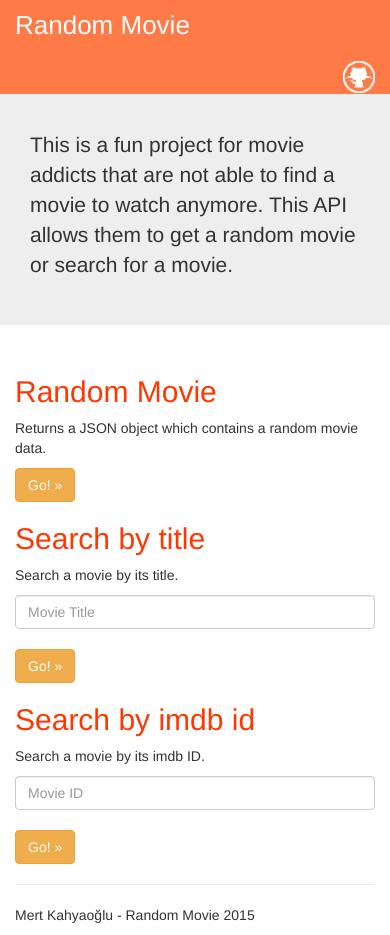
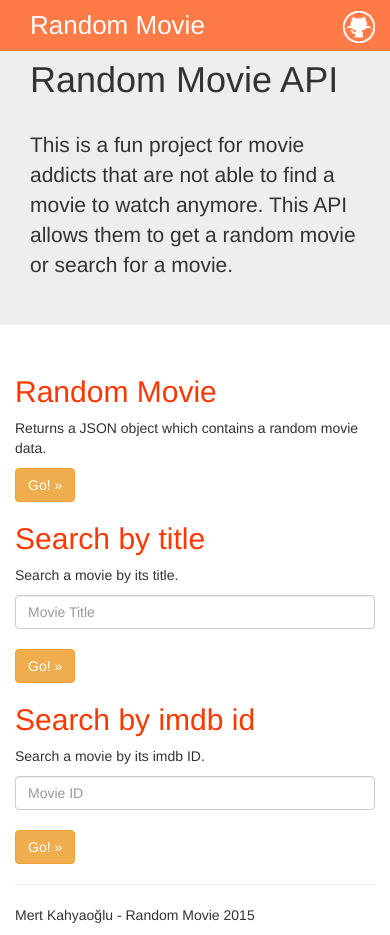
Before and after one commit to mertkahyaoglu/random-movie-server, a website: page public/index.html in a window 390 px wide. Drawn offline with nearby package versions, Linux system fonts and the light colour scheme.

Commit message:
mobile fix

```diff
--- a/public/index.html
+++ b/public/index.html
@@ -19,17 +19,8 @@
   <body>
     <nav class="navbar navbar-fixed-top">
       <div class="container">
-        <div class="navbar-header">
-          <button type="button" class="navbar-toggle collapsed" data-toggle="collapse" data-target="#navbar" aria-expanded="false" aria-controls="navbar">
-            <span class="sr-only">Toggle navigation</span>
-            <span class="icon-bar"></span>
-            <span class="icon-bar"></span>
-            <span class="icon-bar"></span>
-          </button>
-          <span class="navbar-brand">Random Movie</span>
-        </div>
-        <a href="https://github.com/mertkahyaoglu/random-movie-server" target="_blank" style="float:right"><img style="width:32px;padding-top:11px;" src="img/github.png" class="img-responsive"/></a>
-        <div id="navbar" class="navbar-collapse collapse"></div><!--/.navbar-collapse -->
+        <span class="navbar-brand">Random Movie</span>
+        <a href="https://github.com/mertkahyaoglu/random-movie-server" target="_blank" style="float:right"><img style="width:32px;padding-top:11px" src="img/github.png" class="img-responsive"/></a>
       </div>
     </nav>
 
```
